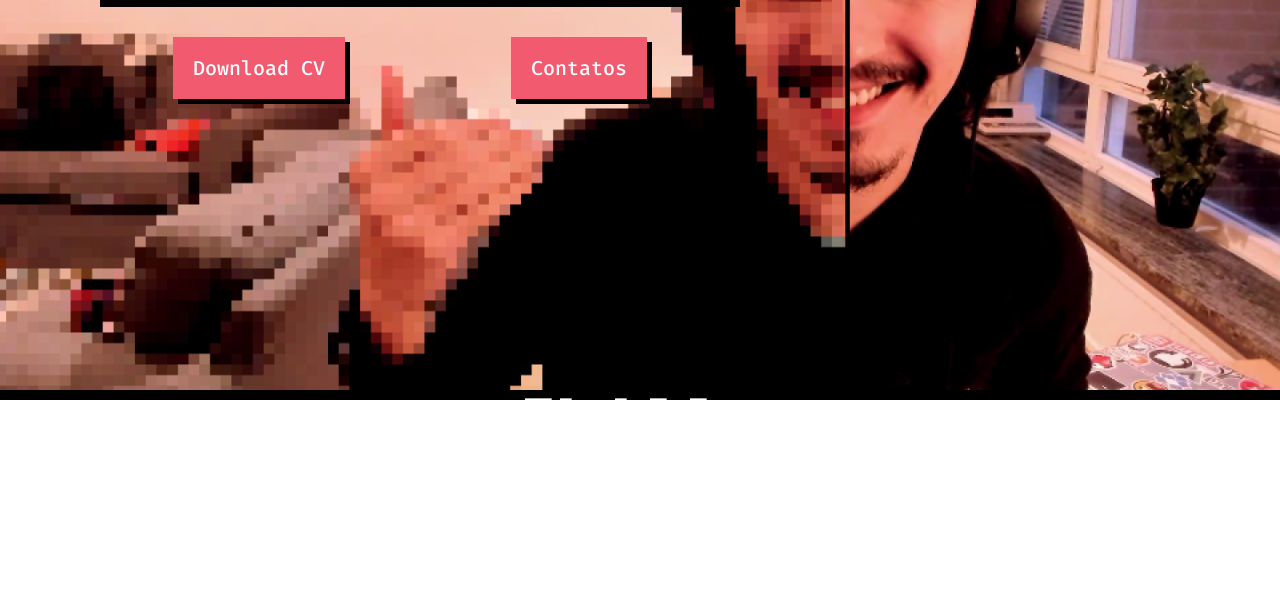
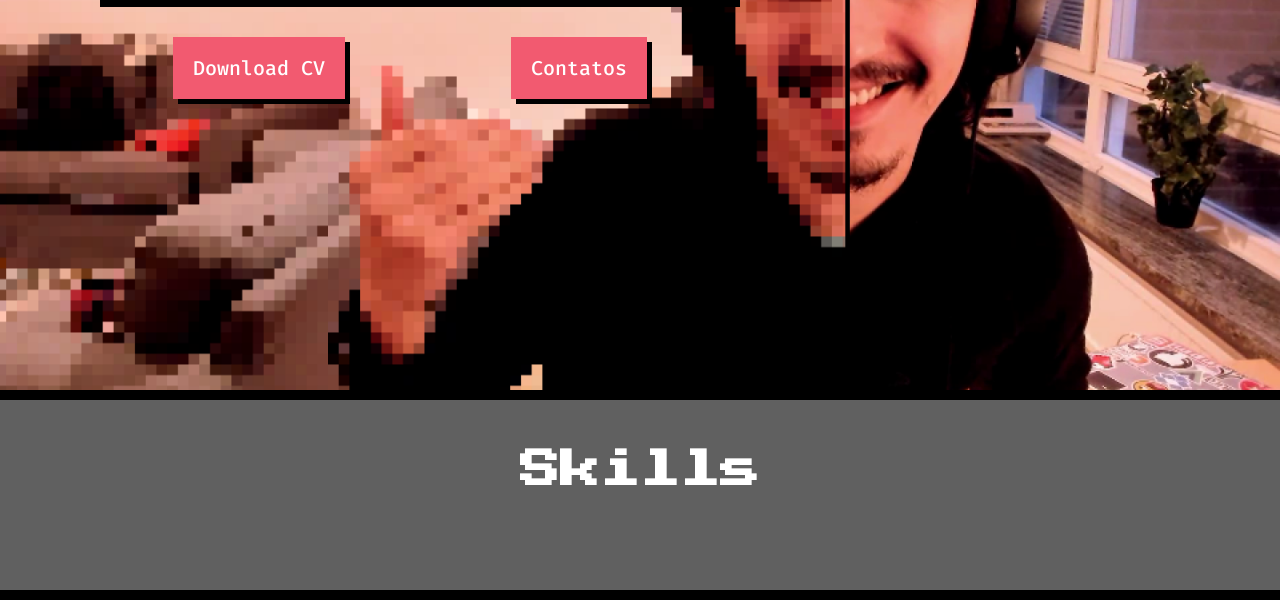
Before and after one commit to wyslanalves/Wyslan-Curriculo-HTML-CSS, a plain HTML site: page index.html in a window 1280 px wide. Shown: the part 392-992 px from the top of the page. Before the commit the page ends 832 px from the top, so only its background shows below. Drawn offline with Linux system fonts and the light colour scheme.

Commit message:
Create the Section Component

```diff
--- /dev/null
+++ b/assets/css/components/section.css
@@ -0,0 +1,6 @@
+.section{
+    background-color: #606060;
+    padding-top: 50px;
+    padding-bottom: 100px;
+    border-bottom: 10px solid #000;
+}
--- a/index.html
+++ b/index.html
@@ -18,6 +18,7 @@
     <link rel="stylesheet" href="assets/css/components/action.css">
     <link rel="stylesheet" href="assets/css/components/header.css">
     <link rel="stylesheet" href="assets/css/components/banner.css">
+    <link rel="stylesheet" href="assets/css/components/section.css">
 
 </head>
 
@@ -45,7 +46,10 @@
             </div>
         </div>
     </section>
-    <h1 class="title -second">Skills</h1>
+    <section class="section">
+        <h1 class="title -second">Skills</h1>
+    </section>
+
 
 
 
```
